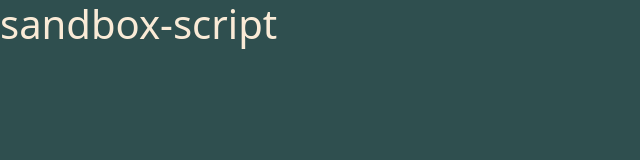
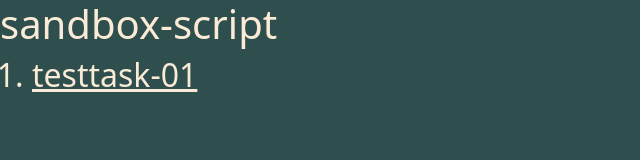
Before and after one commit to Aquapunktura/sandbox-script, a website built with Vite: page docs/index.html in a window 1280 px wide. Shown: the whole page, without its empty margins (0-640 px from the left). Built offline with nearby package versions, Linux system fonts and the light colour scheme.

Commit message:
add task 01 link

```diff
--- a/docs/index.html
+++ b/docs/index.html
@@ -10,6 +10,13 @@
   </head>
   <body>
     <div id="app" class="h1">sandbox-script</div>
+    <div class="h2">
+      <ol>
+        <li>
+          <a target="_blank" href="https://aquapunktura.github.io/script-testtask-01/">testtask-01</a>
+        </li>
+      </ol>
+    </div>
 
     </body>
 </html>
```
Also changed, not shown: index.html (+7 -0 lines).
